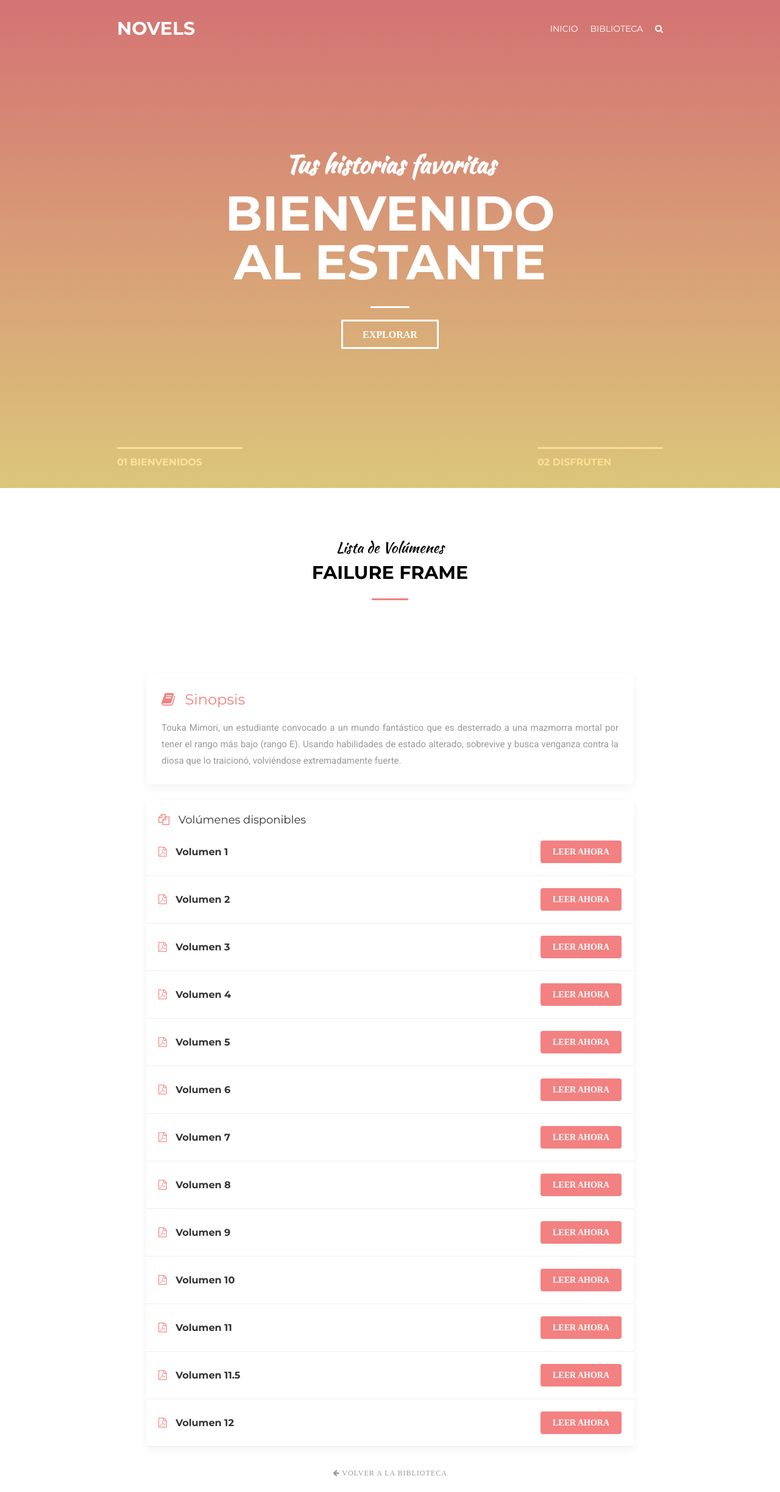
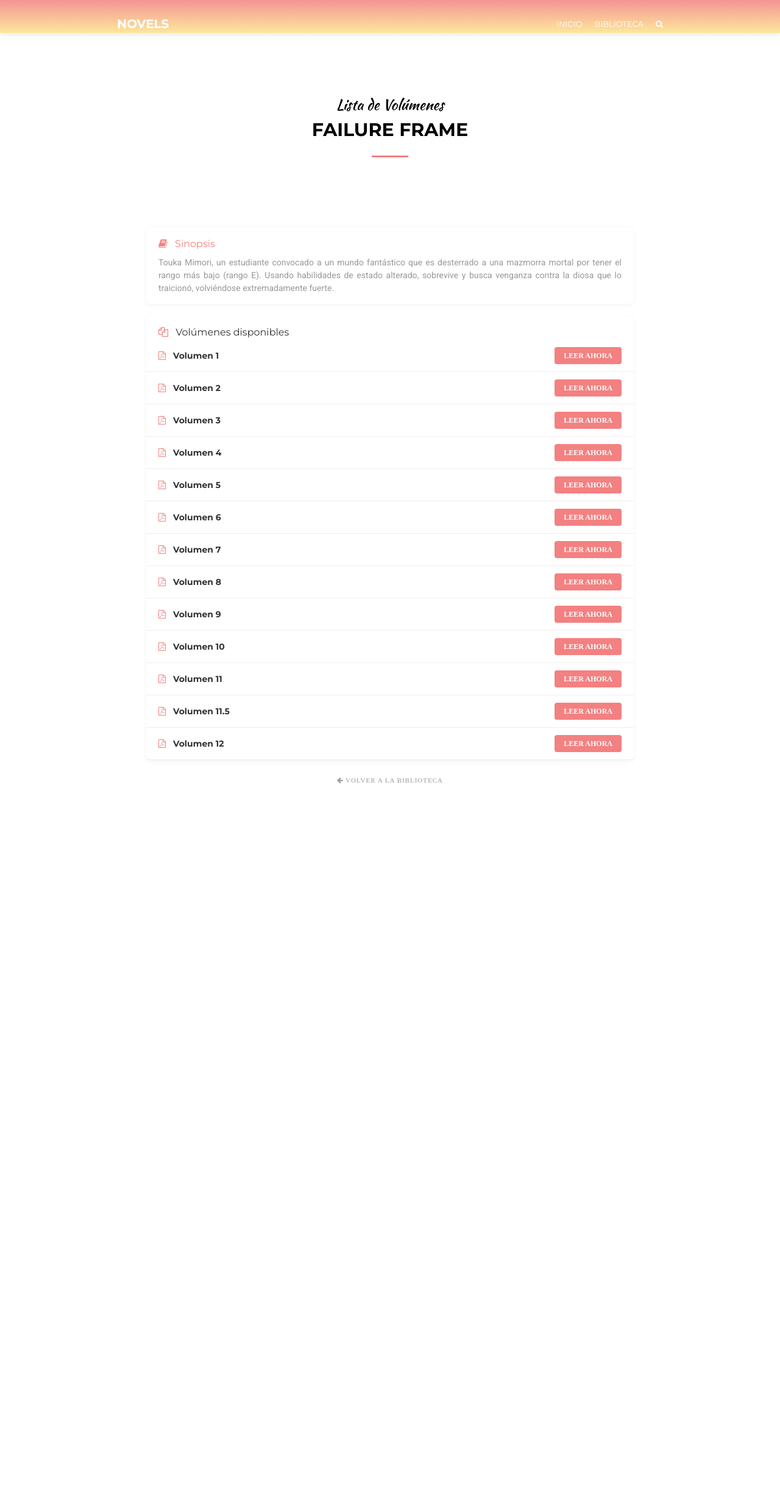
Before and after one commit to JosueReyes13/Novelas, a Flask app: a page that uses app/templates/layout.html in a window 1280 px wide. Shown: the whole page at 61% size. After the commit the page ends 1284 px from the top, so only its background shows below. Run offline with Flask 3, Linux system fonts and the light colour scheme; some libraries are stand-ins or nearby versions.

Commit message:
Compacto

```diff
--- a/app/app.py
+++ b/app/app.py
@@ -7,9 +7,9 @@ app = Flask(__name__,
            static_folder='static',
            static_url_path='/static')
 
-# Función para cargar los datos del JSON de forma segura
+# Función para cargar los datos del JSON
 def cargar_datos():
-    # Buscamos el archivo novelas.json en la misma carpeta que este app.py
+    # Buscamos el archivo novelas.json
     ruta_json = os.path.join(os.path.dirname(os.path.abspath(__file__)), 'novelas.json')
 
     try:
--- a/app/static/css/layout.css
+++ b/app/static/css/layout.css
@@ -409,3 +409,35 @@ a { text-decoration: none; }
         right: -20px;
     }
 }
+
+/* Estilos para el modo compacto (cuando está en páginas de novela) */
+        body.compact-mode #section-1 {
+            display: none !important;
+        }
+
+        body.compact-mode .main-header {
+            position: relative;
+            background-image: linear-gradient(rgba(243,129,129,0.85), rgba(252,227,138,0.85));
+            box-shadow: 0 2px 10px rgba(0,0,0,0.1);
+        }
+
+        body.compact-mode .main-logo {
+            font-size: 20px;
+        }
+
+        body.compact-mode .main-menu li a {
+            font-size: 13px;
+        }
+
+        body.compact-mode #content {
+            padding-top: 20px;
+        }
+
+        /* Transición suave */
+        body {
+            transition: all 0.3s ease;
+        }
+
+        #section-1 {
+            transition: all 0.3s ease;
+        }
--- a/app/templates/layout.html
+++ b/app/templates/layout.html
@@ -10,9 +10,9 @@
 
     <link rel="stylesheet" href="{{ url_for('static', filename='css/layout.css') }}">
     <link rel="shortcut icon" href="{{ url_for('static', filename='favicon.ico') }}">
+
 </head>
-<body>
-
+<body class="{% block body_class %}{% endblock %}">
     <header class="main-header">
         <div class="header-wrapper">
             <div class="main-logo">NOVELS</div>
--- a/app/templates/novela.html
+++ b/app/templates/novela.html
@@ -1,4 +1,6 @@
 {% extends "layout.html" %}
+
+{% block body_class %}compact-mode{% endblock %}
 
 {% block title %} {{ nombre }} - Volúmenes {% endblock %}
 
@@ -9,37 +11,37 @@
     <div class="line-red"></div>
 </section>
 
-<div class="container" style="max-width: 800px; margin: 0 auto; padding: 20px;">
+<div class="container" style="max-width: 800px; margin: 0 auto; padding: 15px;">
 
-    <!-- NUEVO: SECCIÓN DE SINOPSIS -->
-    <div class="sinopsis-container" style="background: #fff; border-radius: 8px; box-shadow: 0 5px 15px rgba(0,0,0,0.05); margin-bottom: 25px; padding: 25px;">
-        <h3 style="color: #f38181; margin-bottom: 15px; font-family: 'Montserrat', sans-serif;">
-            <i class="fa fa-book" style="margin-right: 10px;"></i> Sinopsis
+    <!-- SECCIÓN DE SINOPSIS -->
+    <div class="sinopsis-container" style="background: #fff; border-radius: 8px; box-shadow: 0 2px 8px rgba(0,0,0,0.05); margin-bottom: 20px; padding: 15px 20px;">
+        <h3 style="color: #f38181; margin-bottom: 8px; font-family: 'Montserrat', sans-serif; font-size: 16px;">
+            <i class="fa fa-book" style="margin-right: 8px;"></i> Sinopsis
         </h3>
-        <div class="sinopsis-contenido" style="line-height: 1.8; color: #555; text-align: justify;">
+        <div class="sinopsis-contenido" style="line-height: 1.5; color: #555; text-align: justify; font-size: 14px;">
             {% if sinopsis %}
-                <p>{{ sinopsis }}</p>
+                <p style="margin: 0;">{{ sinopsis }}</p>
             {% else %}
-                <p style="color: #999; font-style: italic;">Próximamente disponible la sinopsis de esta novela...</p>
+                <p style="color: #999; font-style: italic; margin: 0;">Próximamente disponible la sinopsis de esta novela...</p>
             {% endif %}
         </div>
     </div>
 
-    <div class="lista-pdf" style="background: #fff; border-radius: 8px; box-shadow: 0 5px 15px rgba(0,0,0,0.05);">
-        <h3 style="padding: 20px 20px 0 20px; color: #333; font-family: 'Montserrat', sans-serif; font-size: 18px;">
-            <i class="fa fa-files-o" style="color: #f38181; margin-right: 10px;"></i> Volúmenes disponibles
+    <div class="lista-pdf" style="background: #fff; border-radius: 8px; box-shadow: 0 2px 8px rgba(0,0,0,0.05);">
+        <h3 style="padding: 15px 20px 0 20px; color: #333; font-family: 'Montserrat', sans-serif; font-size: 16px; margin-bottom: 0;">
+            <i class="fa fa-files-o" style="color: #f38181; margin-right: 8px;"></i> Volúmenes disponibles
         </h3>
 
         {% for item in volumenes %}
-        <div class="item-volumen" style="display: flex; justify-content: space-between; align-items: center; padding: 20px; border-bottom: 1px solid #eee;">
-            <span style="font-family: 'Montserrat', sans-serif; font-weight: 700; color: #333;">
-                <i class="fa fa-file-pdf-o" style="color: #f38181; margin-right: 10px;"></i>
+        <div class="item-volumen" style="display: flex; justify-content: space-between; align-items: center; padding: 12px 20px; border-bottom: 1px solid #eee;">
+            <span style="font-family: 'Montserrat', sans-serif; font-weight: 700; color: #333; font-size: 14px;">
+                <i class="fa fa-file-pdf-o" style="color: #f38181; margin-right: 8px;"></i>
                 {{ item.vol }}
             </span>
 
             <a href="https://drive.google.com/file/d/{{ item.id }}/preview"
                target="_blank"
-               style="background: #f38181; color: #fff; padding: 8px 20px; border-radius: 4px; font-size: 14px; font-weight: 700; text-decoration: none;">
+               style="background: #f38181; color: #fff; padding: 5px 15px; border-radius: 4px; font-size: 12px; font-weight: 700; text-decoration: none;">
                 LEER AHORA
             </a>
         </div>
@@ -48,8 +50,8 @@
         {% endfor %}
     </div>
 
-    <div style="text-align: center; margin-top: 30px;">
-        <a href="{{ url_for('index') }}" style="color: #999; text-transform: uppercase; font-size: 12px; letter-spacing: 1px; text-decoration: none;">
+    <div style="text-align: center; margin-top: 20px;">
+        <a href="{{ url_for('index') }}" style="color: #999; text-transform: uppercase; font-size: 11px; letter-spacing: 1px; text-decoration: none;">
             <i class="fa fa-arrow-left"></i> Volver a la biblioteca
         </a>
     </div>
@@ -58,18 +60,22 @@
 <style>
     .sinopsis-contenido p {
         margin: 0;
-        font-size: 15px;
+        font-size: 14px;
     }
 
     @media (max-width: 768px) {
         .sinopsis-contenido p {
-            font-size: 14px;
+            font-size: 13px;
         }
 
         .item-volumen {
             flex-direction: column;
-            gap: 15px;
+            gap: 10px;
             text-align: center;
+        }
+
+        .item-volumen span {
+            font-size: 13px;
         }
     }
 </style>
```
